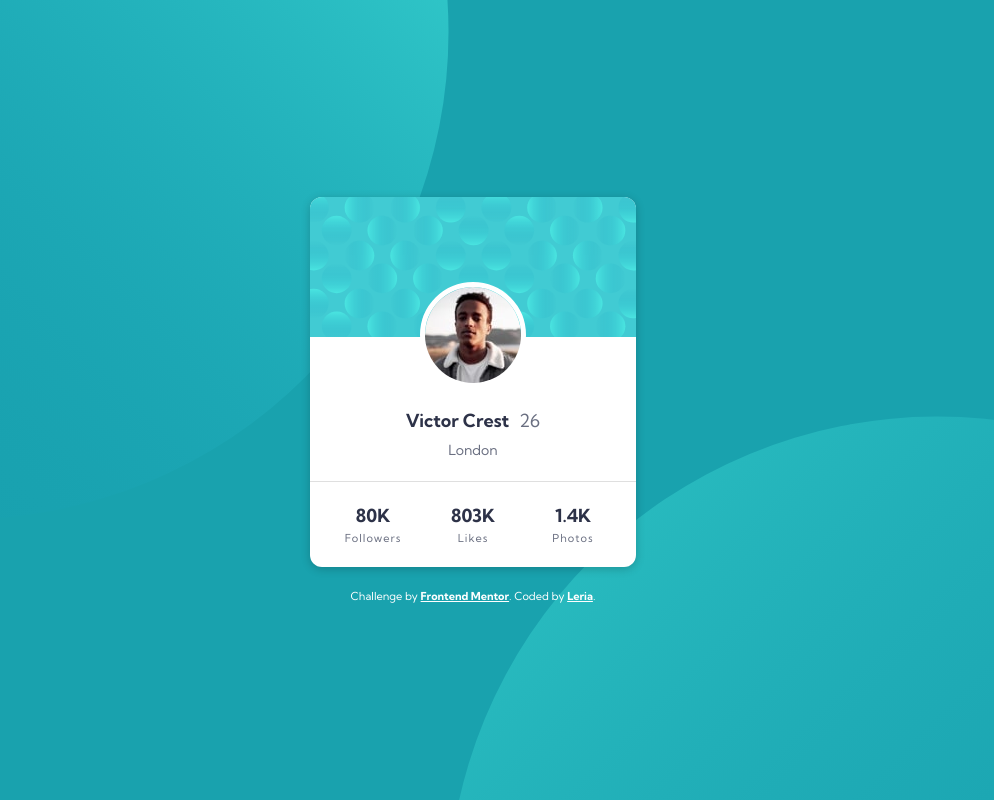
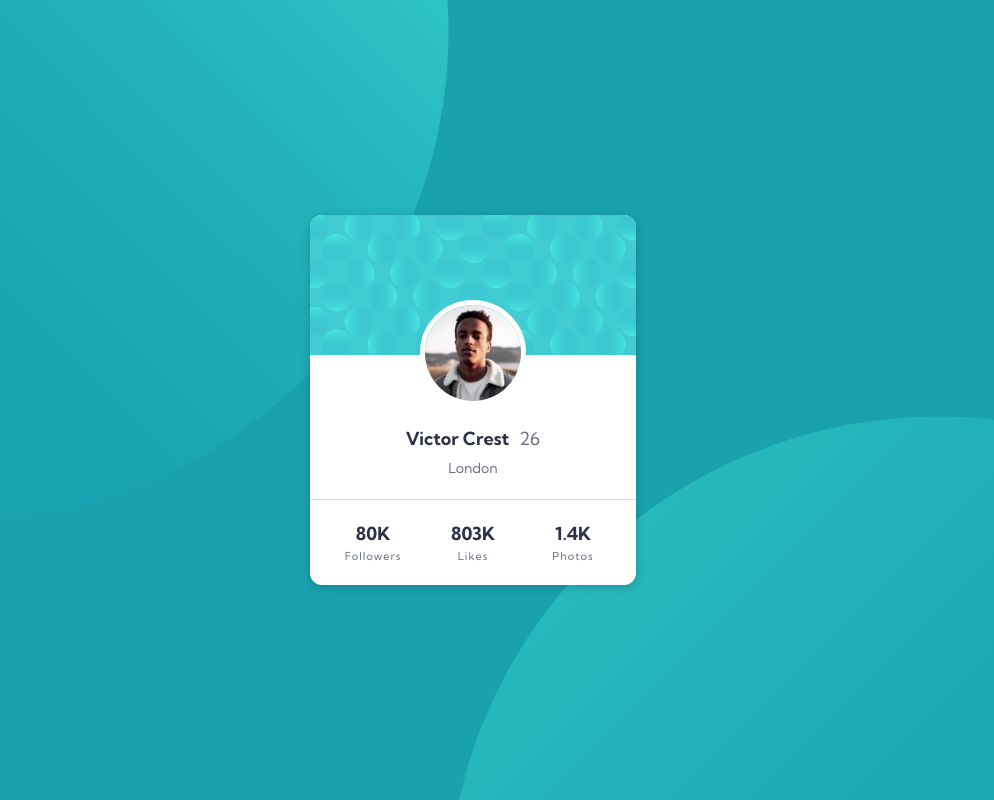
Before and after one commit to xLeria/fm-profile-card-component, a plain HTML site: page index.html in a window 1280 px wide. Shown: the whole page, without its empty margins (167-1161 px from the left). Drawn offline with Linux system fonts and the light colour scheme.

Commit message:
Removed attribution

```diff
--- a/index.html
+++ b/index.html
@@ -45,12 +45,6 @@
       </div>
     </div>
   </div>
-
-  <div class="attribution">
-    Challenge by <a href="https://www.frontendmentor.io?ref=challenge" target="_blank">Frontend Mentor</a>.
-    Coded by <a href="https://github.com/xLeria" target="_blank">Leria</a>.
-  </div>
-
 </body>
 
 </html>
--- a/sass/main.scss
+++ b/sass/main.scss
@@ -109,15 +109,3 @@ img {
 		}
 	}
 }
-
-.attribution {
-	color: $white-color;
-	margin-top: 2em;
-	font-size: 1.1rem;
-	text-align: center;
-
-	a {
-		color: hsl(0, 0%, 100%);
-		font-weight: 700;
-	}
-}
```
Also changed, not shown: css/main.css, 1 other file.
